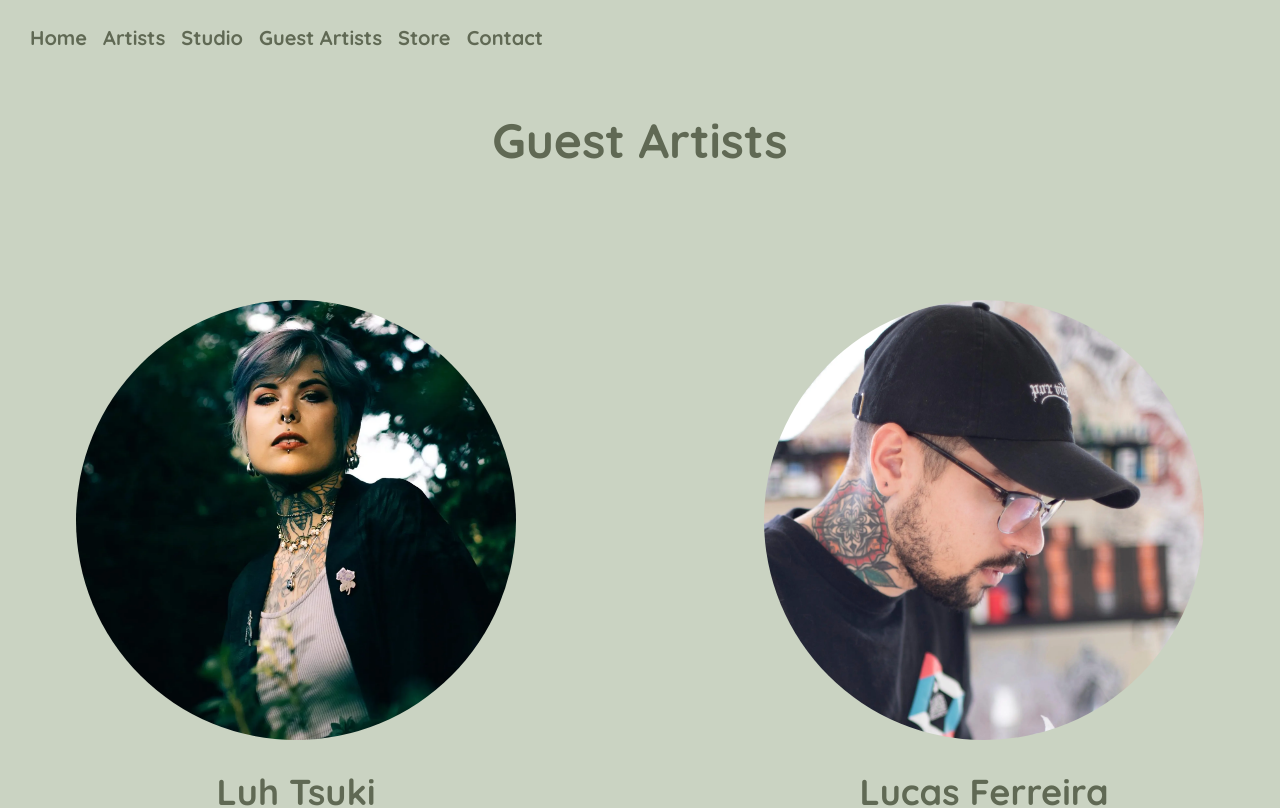
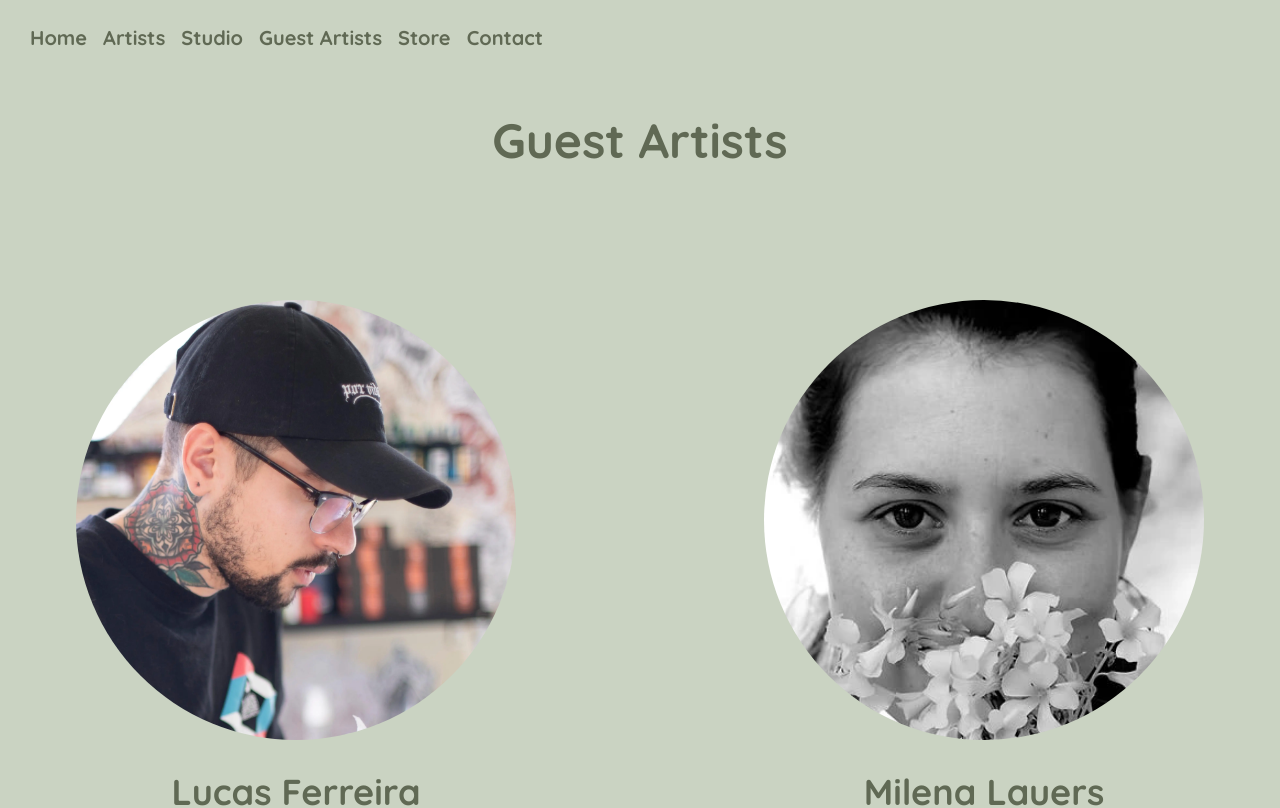
Before and after one commit to Cmbs86/Thorns-and-Spines-page, a React (Vite) app: page /upcoming-guests in a window 1280 px wide. Shown: the top 808 px of the page. Built offline with nearby package versions, Linux system fonts and the light colour scheme.

Commit message:
remove guest artist

```diff
--- a/src/pages/UpcomingGuests.tsx
+++ b/src/pages/UpcomingGuests.tsx
@@ -34,17 +34,7 @@ const UpcomingGuests = () => {
 
           {/* Wrapper for cards */}
           <div className="max-w-[1500px] mx-auto flex flex-col md:flex-row flex-wrap justify-around 2xl:justify-between gap-y-10 lg:gap-x-10 xl:gap-x-32 2xl:gap-x-56 py-16 ">
-            <ArtistCard
-              img={luhtsuki}
-              alt={"luhtsuki's photo"}
-              title={"luhtsuki's photo"}
-              artist={"Luh Tsuki"}
-              link={"https://www.instagram.com/luh.tsuki/"}
-              socialMedia={"@luh.tsuki"}
-              booking={"mailto:luh.tsuki@gmail.com"}
-              bookingText={t("email_appointments")}
-              dates="07.01.2025 - 10.01.2025"
-            />
+
             <ArtistCard
               img={lucasferreira}
               alt={"lucasferreira's photo"}
@@ -67,7 +57,7 @@ const UpcomingGuests = () => {
               bookingText={t("email_appointments")}
               dates="16.04.2025 - 21.04.2025"
             />
-            {/* <ArtistCard
+            <ArtistCard
               img={thorns_round}
               alt={"thorns_round's photo"}
               title={"thorns_round's photo"}
@@ -77,7 +67,7 @@ const UpcomingGuests = () => {
               booking={"https://www.instagram.com/thorns.and.spines/"}
               bookingText={t("dm_appointments")}
               dates="Stay tuned!"
-            /> */}
+            />
           </div>
 
 
```
